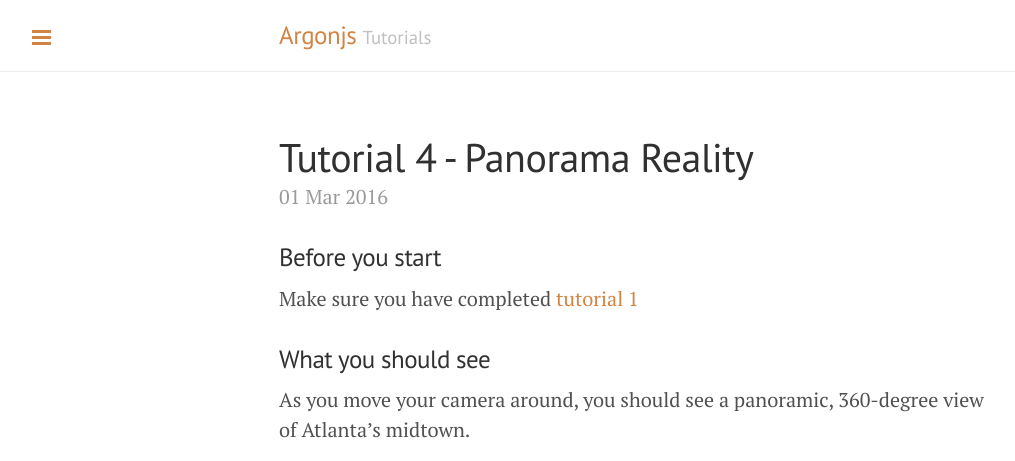
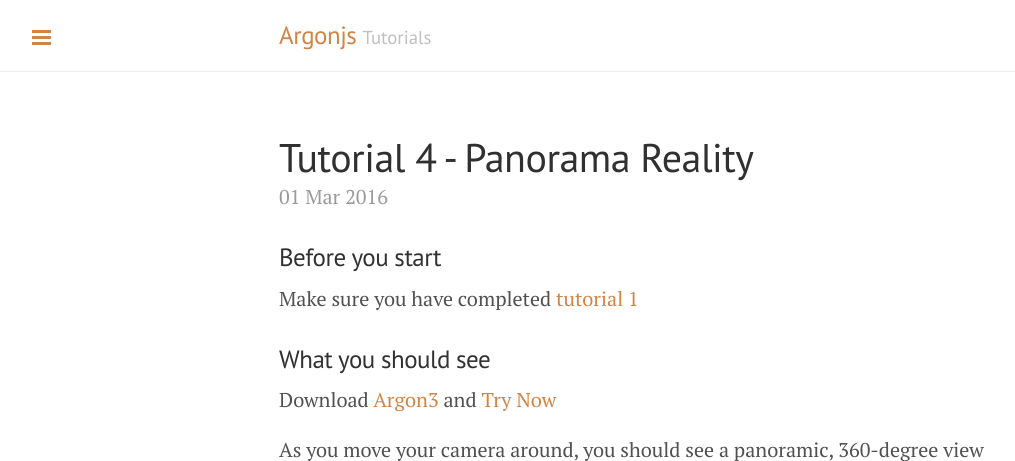
Before and after one commit to argonjs/argon-3-tutorials, a Jekyll site: the page built from _posts/2016-03-01-Tutorial4.md, in a window 1280 px wide and 900 px high, cut to the strip 0-461 px from the top of the window. Shown: the whole strip, without its empty margins (1-1016 px from the left). Built offline with Jekyll 4.4.1, drawn with Linux system fonts in a browser that asks for light colours.

Commit message:
Update 2016-03-01-Tutorial4.md

```diff
--- a/_posts/2016-03-01-Tutorial4.md
+++ b/_posts/2016-03-01-Tutorial4.md
@@ -7,6 +7,8 @@
 Make sure you have completed [tutorial 1](/tutorials/tutorial1)
 
 ### What you should see
+Download [Argon3](https://itunes.apple.com/us/app/argon3/id944297993?ls=1&mt=8) and [Try Now](/code/tutorial4)
+
 As you move your camera around, you should see a panoramic, 360-degree view of Atlanta’s midtown.
 {% include tutorial4Video.html %}
 
```
